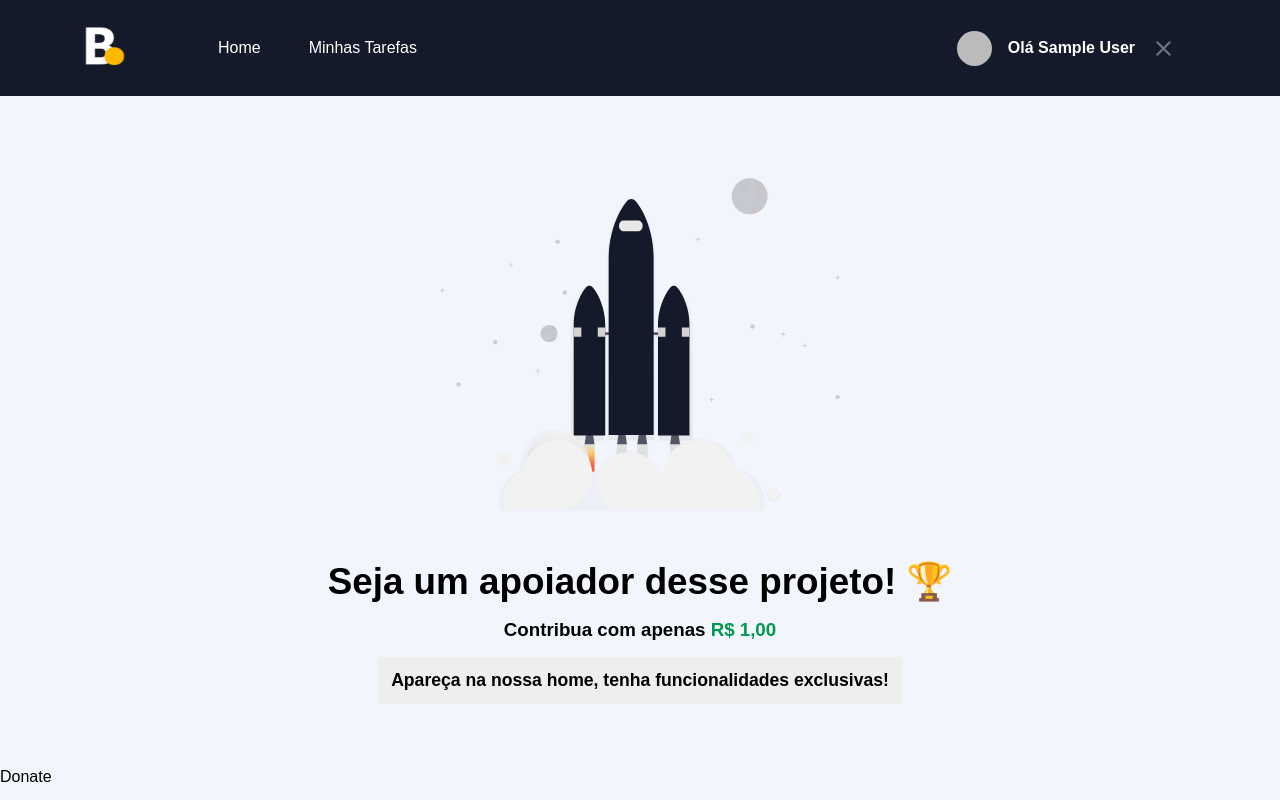
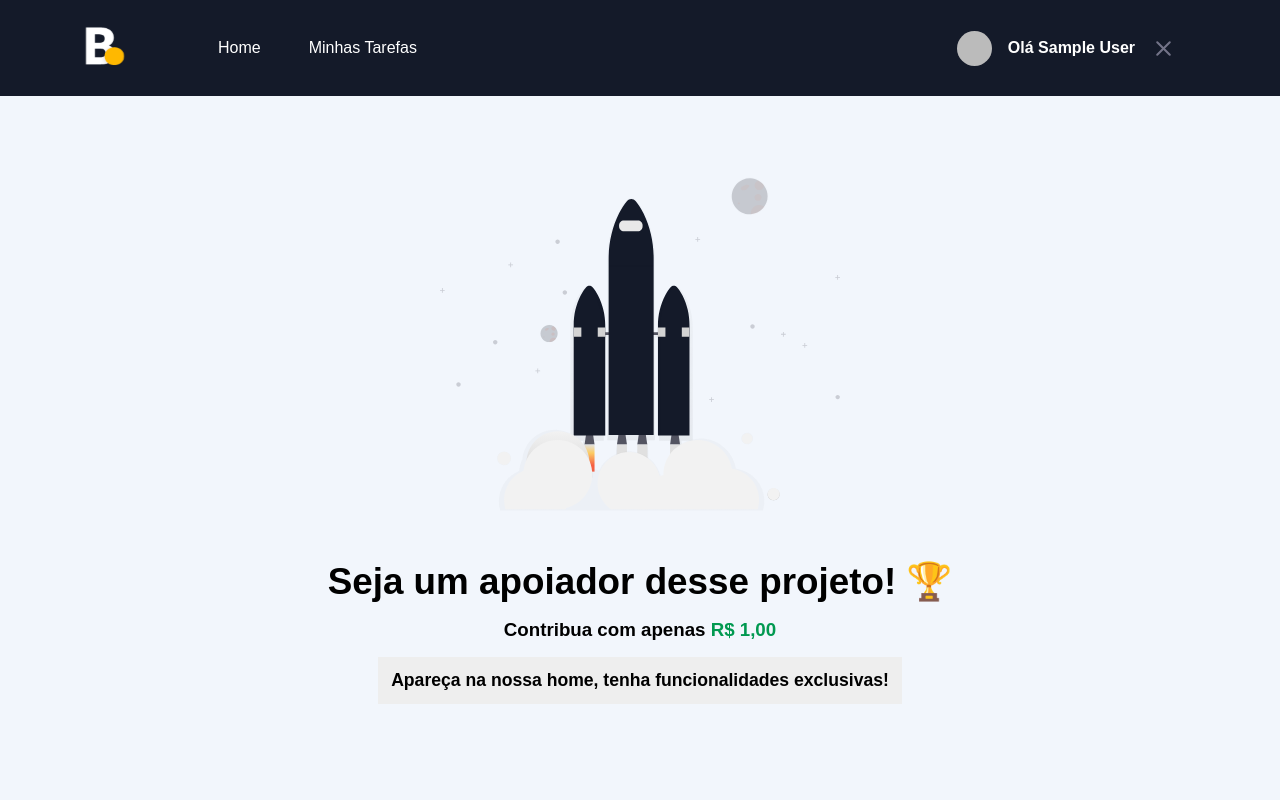
Before and after one commit to edmilsonmedeiross/Tarefator-App, a Next.js app: page /donate in a window 1280 px wide. Built offline with nearby package versions, Linux system fonts and the light colour scheme; no server answers; sample sign-in values are in the browser's storage.

Commit message:
fix: donate page

```diff
--- a/src/pages/donate/index.tsx
+++ b/src/pages/donate/index.tsx
@@ -87,7 +87,6 @@ function Donate({ user }: DonateProps) {
       />
 
     </main>
-    Donate
     </>
   )
 }
```
